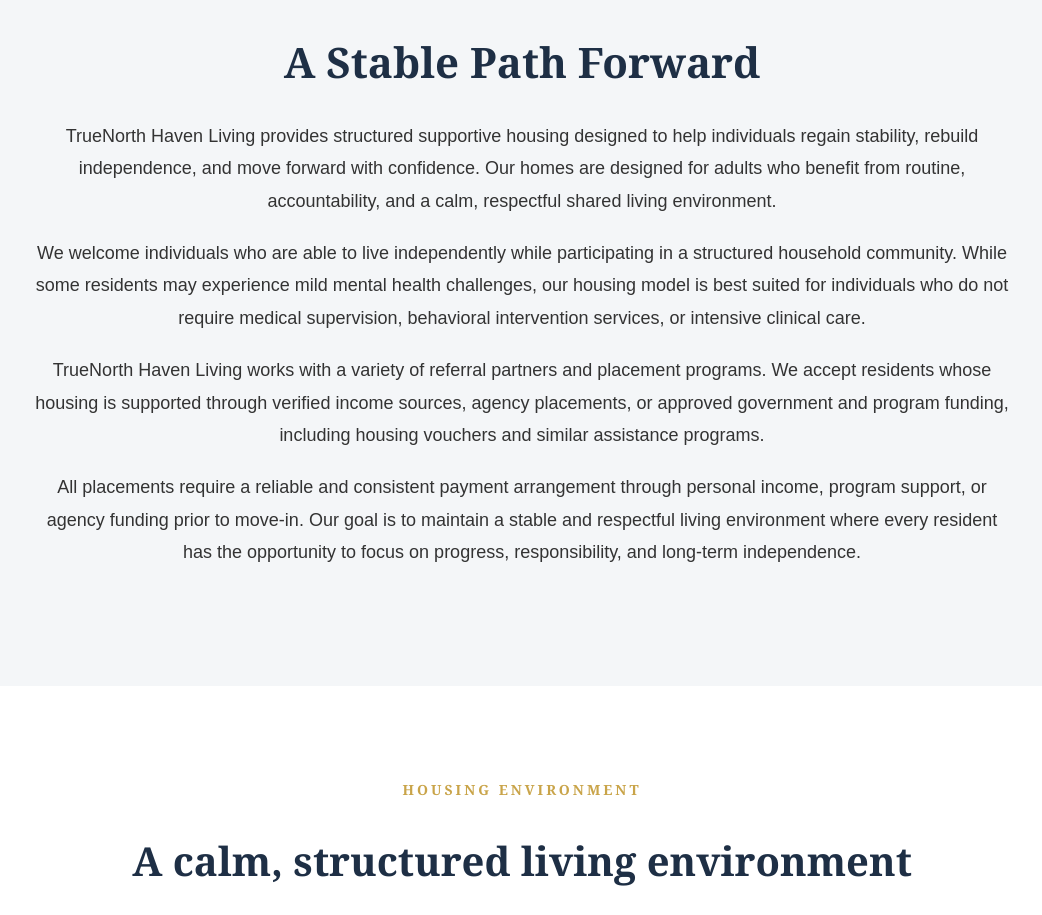
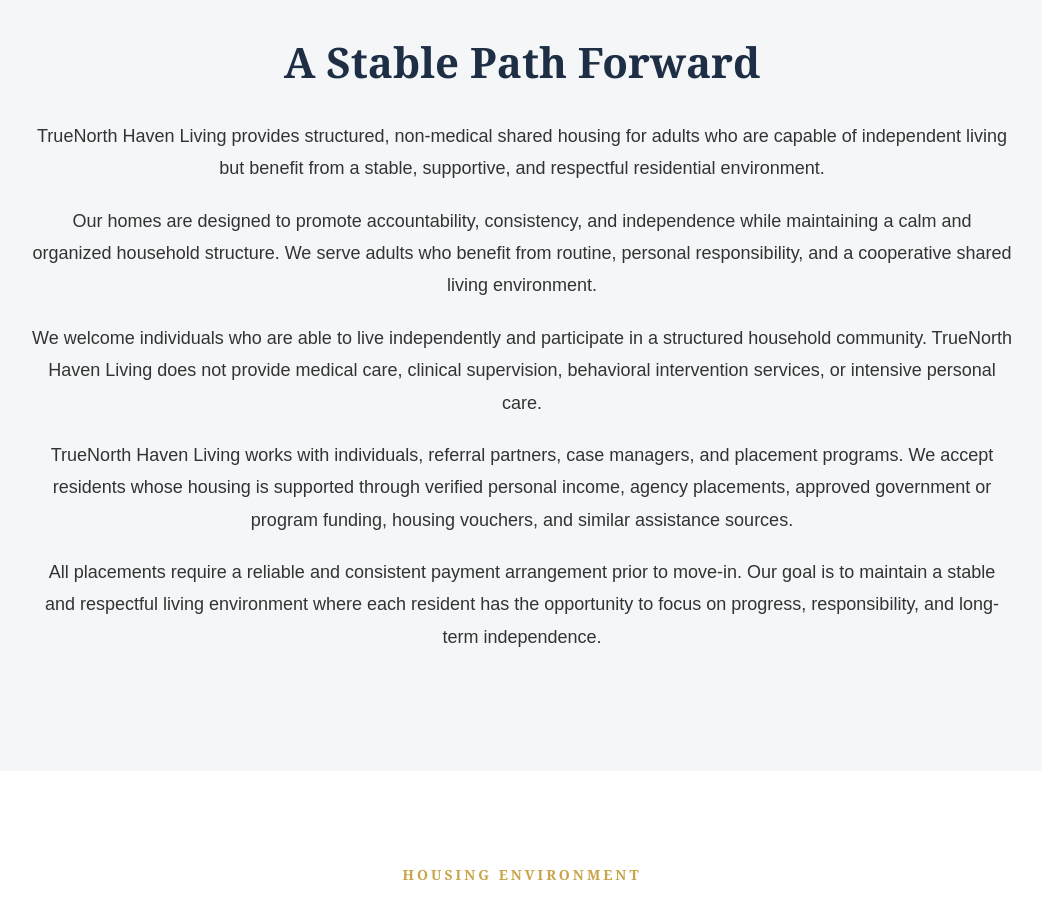
Before and after one commit to TrueNorthHaven/truenorth-haven-living, a Next.js app: page / in a window 1280 px wide. Shown: the part 2040-2955 px from the top of the page, without its empty margins (118-1160 px from the left). Built offline with nearby package versions, Linux system fonts and the light colour scheme.

Commit message:
Update About.tsx

```diff
--- a/app/components/About.tsx
+++ b/app/components/About.tsx
@@ -1,7 +1,7 @@
 export default function About() {
   return (
     <section
-  className="fade-in"
+      className="fade-in"
       id="about-section"
       style={{
         backgroundColor: "#F4F6F8",
@@ -44,11 +44,9 @@ export default function About() {
             fontFamily: "Arial, sans-serif",
           }}
         >
-          TrueNorth Haven Living provides structured supportive housing designed
-          to help individuals regain stability, rebuild independence, and move
-          forward with confidence. Our homes are designed for adults who
-          benefit from routine, accountability, and a calm, respectful shared
-          living environment.
+          TrueNorth Haven Living provides structured, non-medical shared housing
+          for adults who are capable of independent living but benefit from a
+          stable, supportive, and respectful residential environment.
         </p>
 
         <p
@@ -60,12 +58,10 @@ export default function About() {
             fontFamily: "Arial, sans-serif",
           }}
         >
-          We welcome individuals who are able to live independently while
-          participating in a structured household community. While some
-          residents may experience mild mental health challenges, our housing
-          model is best suited for individuals who do not require medical
-          supervision, behavioral intervention services, or intensive clinical
-          care.
+          Our homes are designed to promote accountability, consistency, and
+          independence while maintaining a calm and organized household
+          structure. We serve adults who benefit from routine, personal
+          responsibility, and a cooperative shared living environment.
         </p>
 
         <p
@@ -77,11 +73,26 @@ export default function About() {
             fontFamily: "Arial, sans-serif",
           }}
         >
-          TrueNorth Haven Living works with a variety of referral partners and
-          placement programs. We accept residents whose housing is supported
-          through verified income sources, agency placements, or approved
-          government and program funding, including housing vouchers and
-          similar assistance programs.
+          We welcome individuals who are able to live independently and
+          participate in a structured household community. TrueNorth Haven
+          Living does not provide medical care, clinical supervision, behavioral
+          intervention services, or intensive personal care.
+        </p>
+
+        <p
+          style={{
+            fontSize: "18px",
+            color: "#333",
+            lineHeight: 1.8,
+            marginBottom: "20px",
+            fontFamily: "Arial, sans-serif",
+          }}
+        >
+          TrueNorth Haven Living works with individuals, referral partners, case
+          managers, and placement programs. We accept residents whose housing is
+          supported through verified personal income, agency placements,
+          approved government or program funding, housing vouchers, and similar
+          assistance sources.
         </p>
 
         <p
@@ -93,9 +104,8 @@ export default function About() {
           }}
         >
           All placements require a reliable and consistent payment arrangement
-          through personal income, program support, or agency funding prior to
-          move-in. Our goal is to maintain a stable and respectful living
-          environment where every resident has the opportunity to focus on
+          prior to move-in. Our goal is to maintain a stable and respectful
+          living environment where each resident has the opportunity to focus on
           progress, responsibility, and long-term independence.
         </p>
       </div>
```
